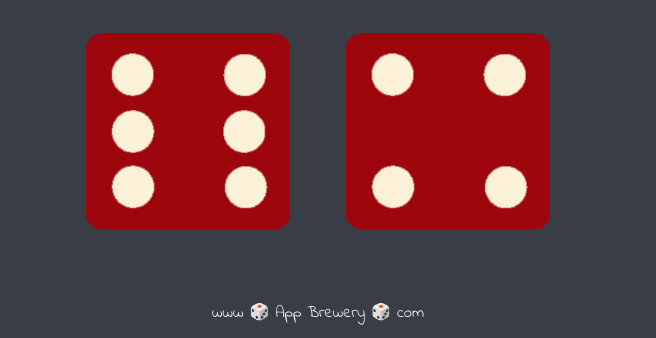
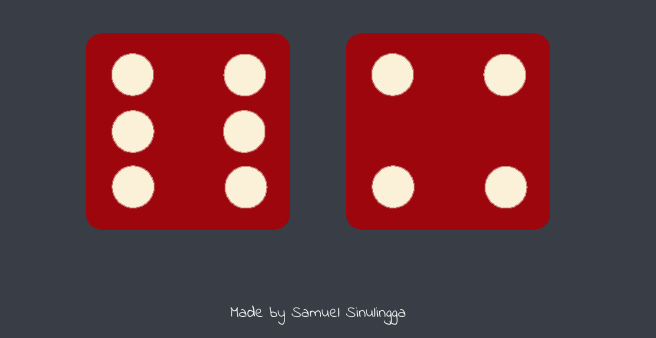
Before and after one commit to LordyBass/Dicee-ft.-AppBrewery, a plain HTML site: page index.html in a window 1280 px wide. Shown: the part 462-800 px from the top of the page, without its empty margins (322-978 px from the left). Drawn offline with Linux system fonts and the light colour scheme.

Commit message:
Update index.html

```diff
--- a/index.html
+++ b/index.html
@@ -24,7 +24,7 @@
       </div>
     </div>
 
-    <footer>www 🎲 App Brewery 🎲 com</footer>
+    <footer>Made by Samuel Sinulingga</footer>
   </body>
   <script src="index.js"></script>
 </html>
```
